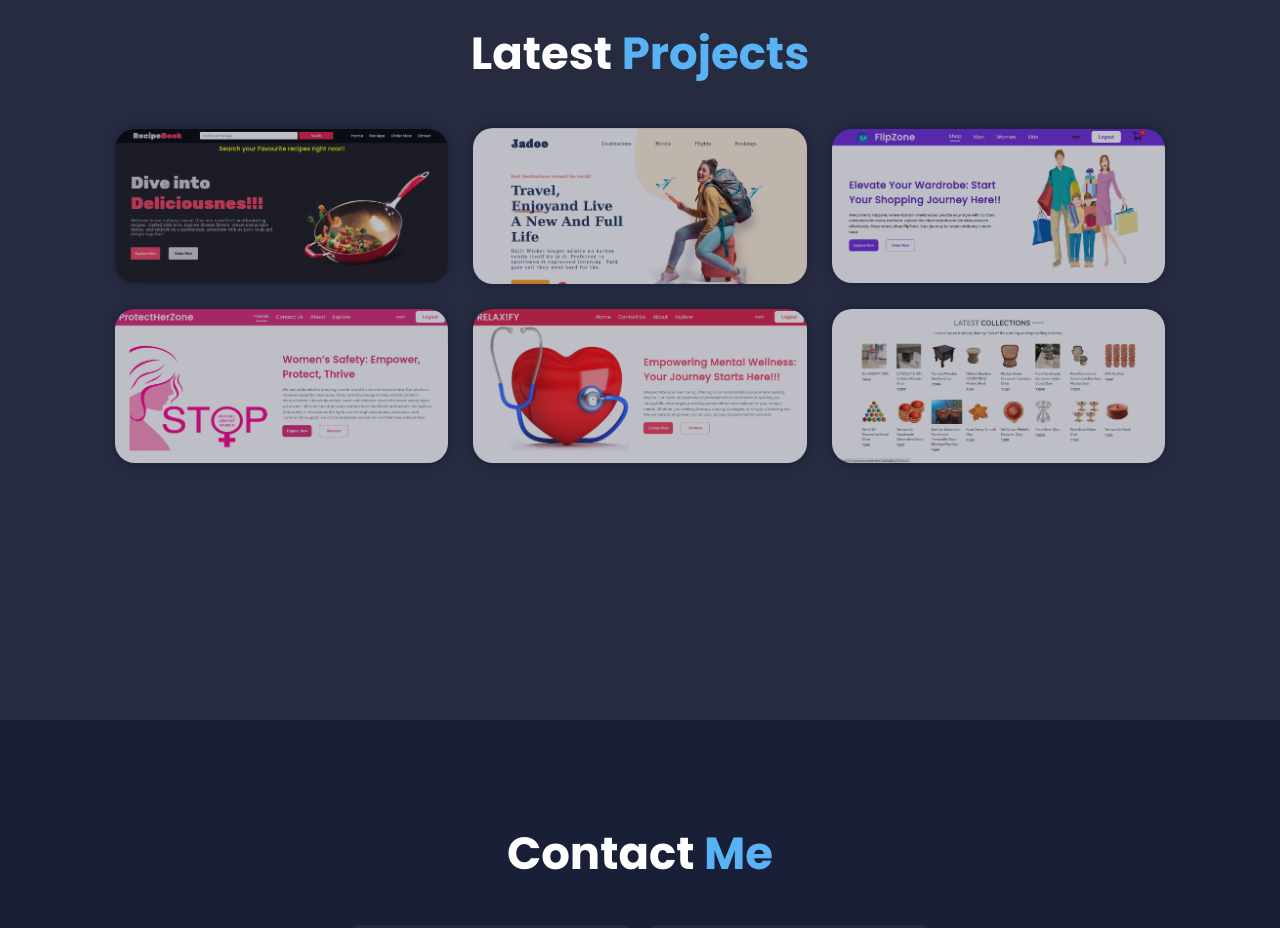
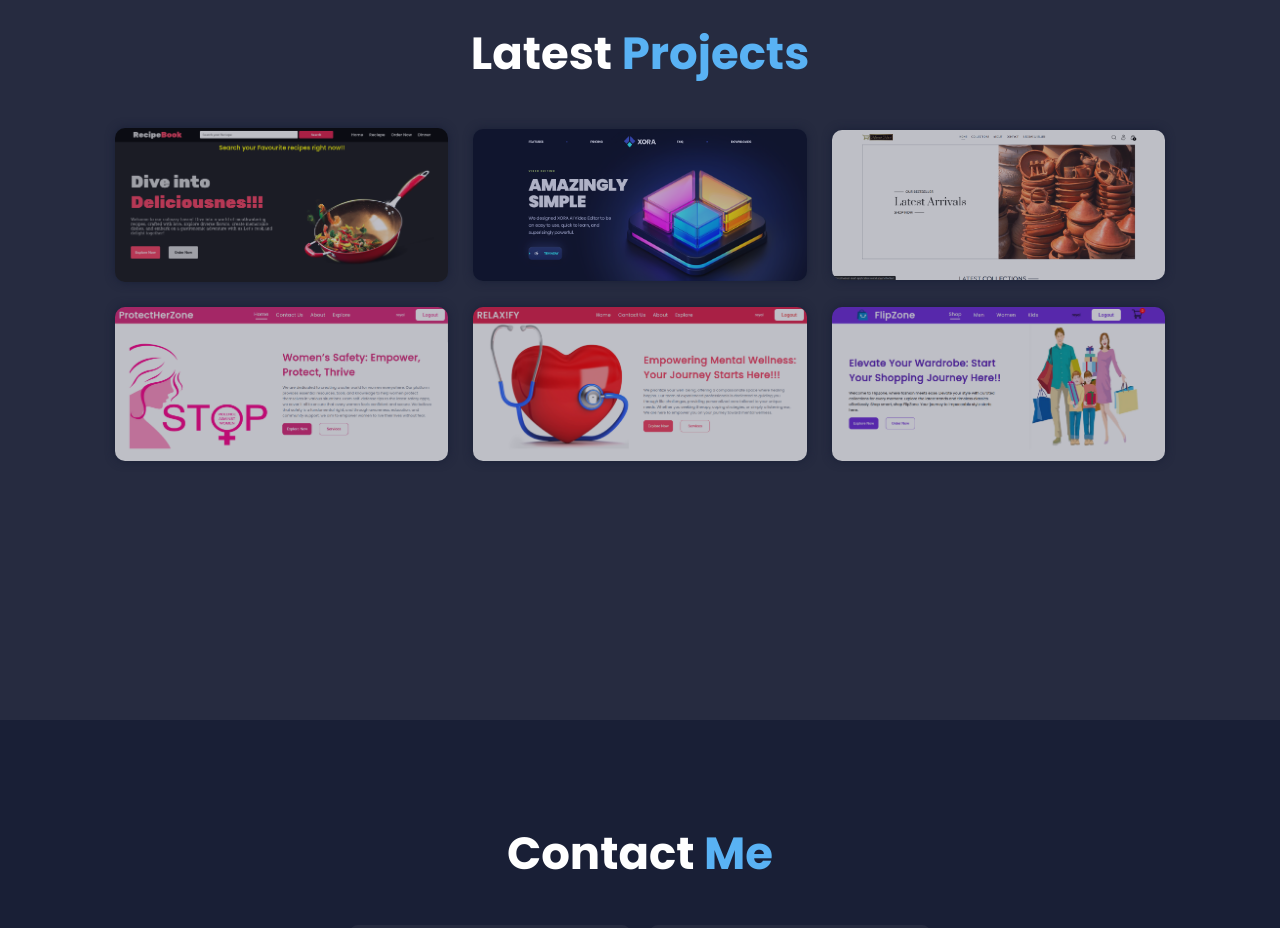
Before and after one commit to yours7himanshu/portfolio, a plain HTML site: page index.html in a window 1280 px wide. Shown: the part 2480-3408 px from the top of the page. Drawn offline with nearby package versions, Linux system fonts and the light colour scheme.

Commit message:
updated portfolio website

```diff
--- a/index.html
+++ b/index.html
@@ -117,8 +117,8 @@
     </div>
 
      <div class="portfolio-box">
-        <img src="images/travek.png" alt="">
-        <a target="_blank" href="https://yours7himanshu.github.io/travel/">
+        <img src="images/xora.png" alt="xora">
+        <a target="_blank" href="https://xora-frontend-8pm3.vercel.app">
             <div class="portfolio-layer">
                 <h4>Travel Frontend</h4>
                 <p>Just a basic frontend</p>
@@ -129,11 +129,11 @@
     </div>
 
      <div class="portfolio-box">
-        <img src="images/ecomerce.png" alt="">
-        <a target="_blank" href="https://github.com/yours7himanshu/Ecommerce-Project">
+        <img src="images/meerut-mart.png" alt="meerut-mart">
+        <a target="_blank" href="https://meerut-mart-application.vercel.app">
             <div class="portfolio-layer">
                 <h4>Ecommerce Website</h4>
-                <p>Complete Ecommerce website using React MongoDb Express Node.js</p>
+                <p>Complete Ecommerce website using React MongoDb Express Node.js and with admin panel </p>
                 <i class="fa-solid fa-up-right-from-square"></i>
             </div>
         </a>
@@ -165,7 +165,7 @@
     </div>
 
      <div class="portfolio-box">
-        <img src="images/another.png" alt="">
+        <img src="images/ecomerce.png" alt="https://github.com/yours7himanshu/Ecommerce-Project">
         <div class="portfolio-layer">
             <h4>Collections</h4>
             <p>A website with admin panel included in it</p>
--- a/style.css
+++ b/style.css
@@ -234,7 +234,7 @@ line-height: 1.3;
 
 .portfolio-container .portfolio-box{
     position: relative;
-    border-radius: 2rem;
+    border-radius: 1rem;
     box-shadow: 0 0 1rem var(--bg-color);
     overflow: hidden;
     display: flex;
```
Also changed, not shown: images/meerut-mart.png (added), images/xora.png (added), 1 other file.
